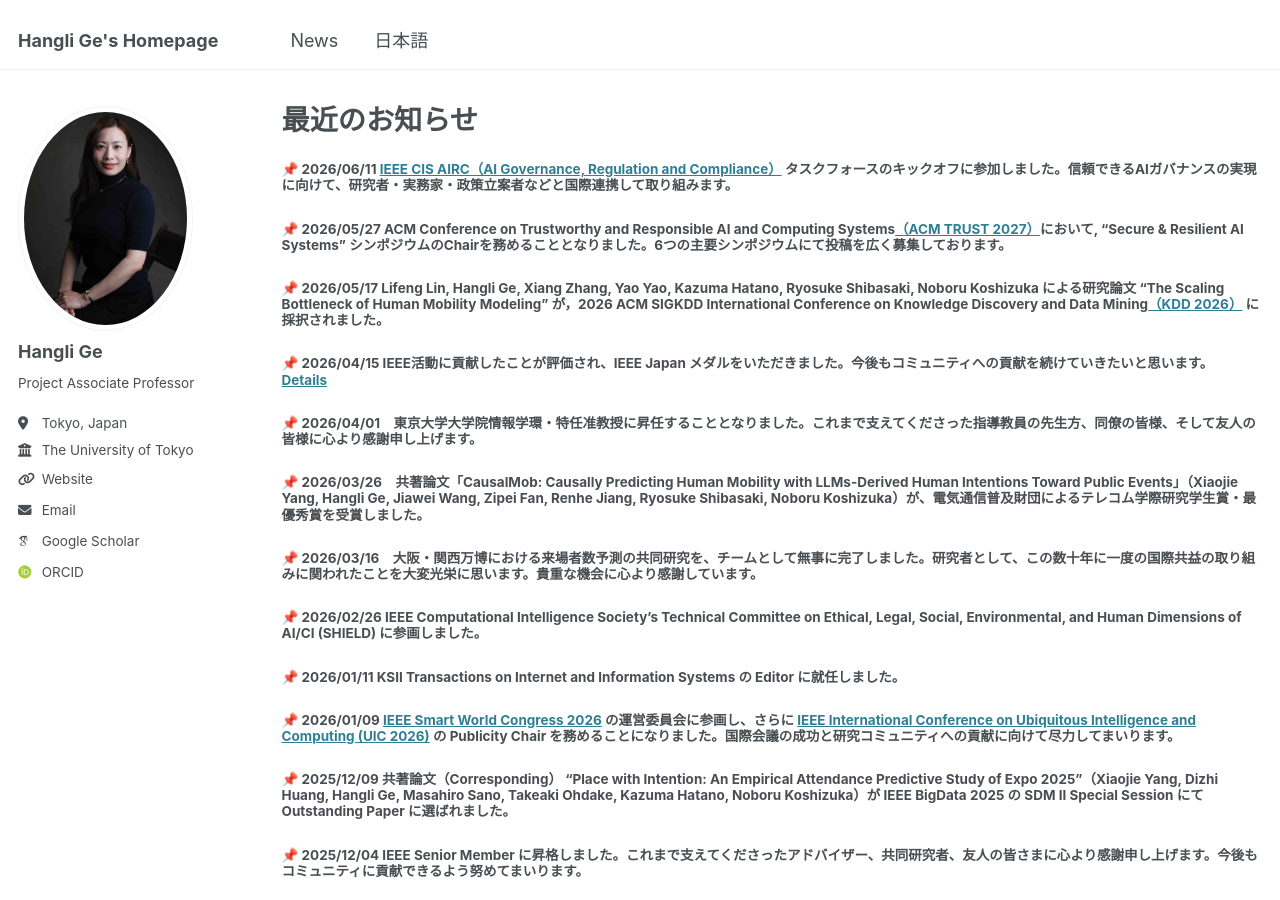
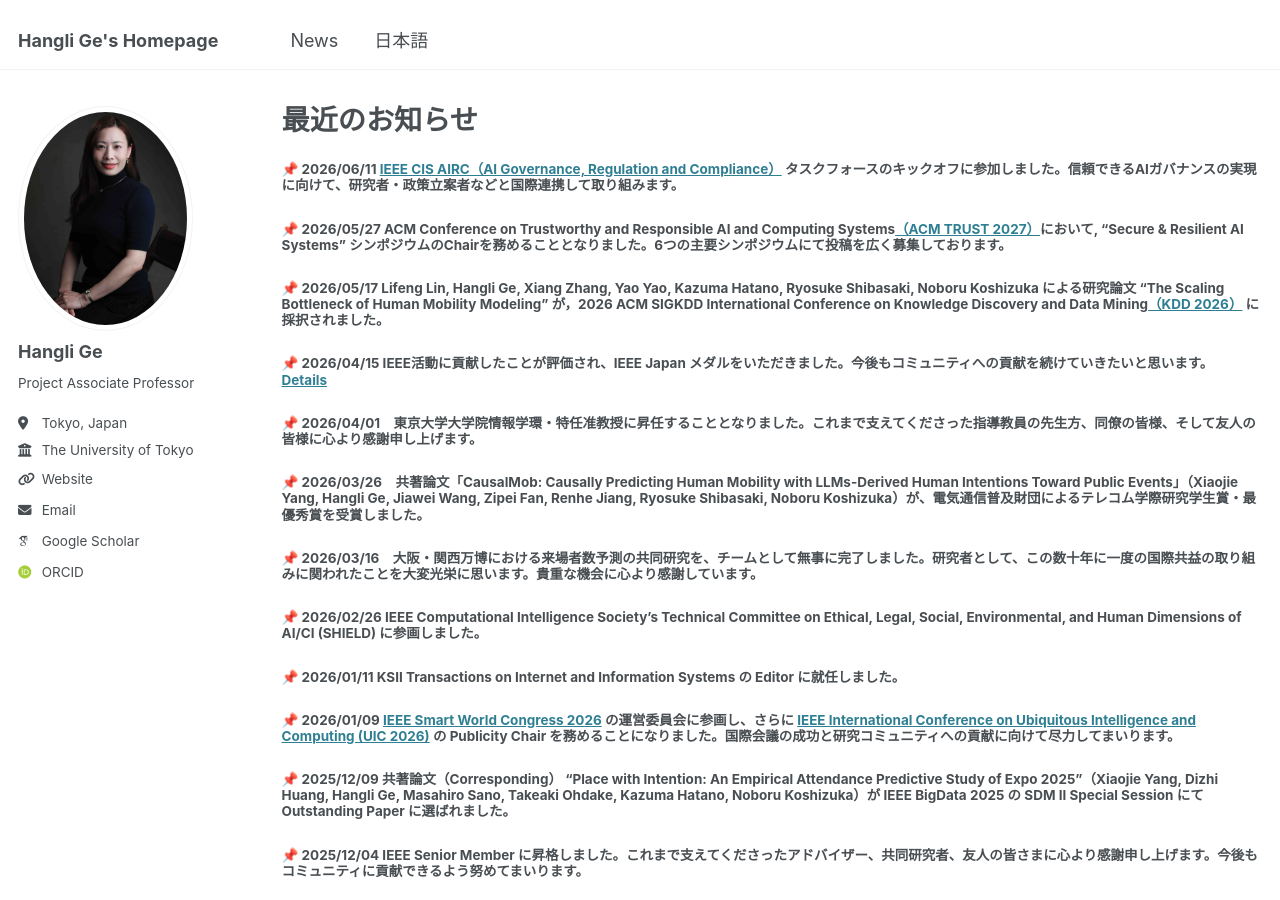
Before and after one commit to christie888/christie888.github.io, a Jekyll site: the page built from _pages/post_jp.md, in a window 1280 px wide and 900 px high. Built offline with Jekyll 4.4.1, drawn with Linux system fonts in a browser that asks for light colours; some web fonts are replaced.

Commit message:
Update post_jp.md

```diff
--- a/_pages/post_jp.md
+++ b/_pages/post_jp.md
@@ -4,7 +4,7 @@ title: "最近のお知らせ"
 permalink: post_jp/
 ---
 
-##### 📌 2026/06/11 [IEEE CIS AIRC（AI Governance, Regulation and Compliance）](https://cis.taskforce.ieee.org/airc/) タスクフォースのキックオフに参加しました。信頼できるAIガバナンスの実現に向けて、研究者・実務家・政策立案者などと国際連携して取り組みます。
+##### 📌 2026/06/11 [IEEE CIS AIRC（AI Governance, Regulation and Compliance）](https://cis.taskforce.ieee.org/airc/) タスクフォースのキックオフに参加しました。信頼できるAIガバナンスの実現に向けて、研究者・政策立案者などと国際連携して取り組みます。
 
 ##### 📌 2026/05/27  ACM Conference on Trustworthy and Responsible AI and Computing Systems[（ACM TRUST 2027）](https://eigtrust.acm.org/trust2027/)において, “Secure & Resilient AI Systems” シンポジウムのChairを務めることとなりました。6つの主要シンポジウムにて投稿を広く募集しております。
 
```
